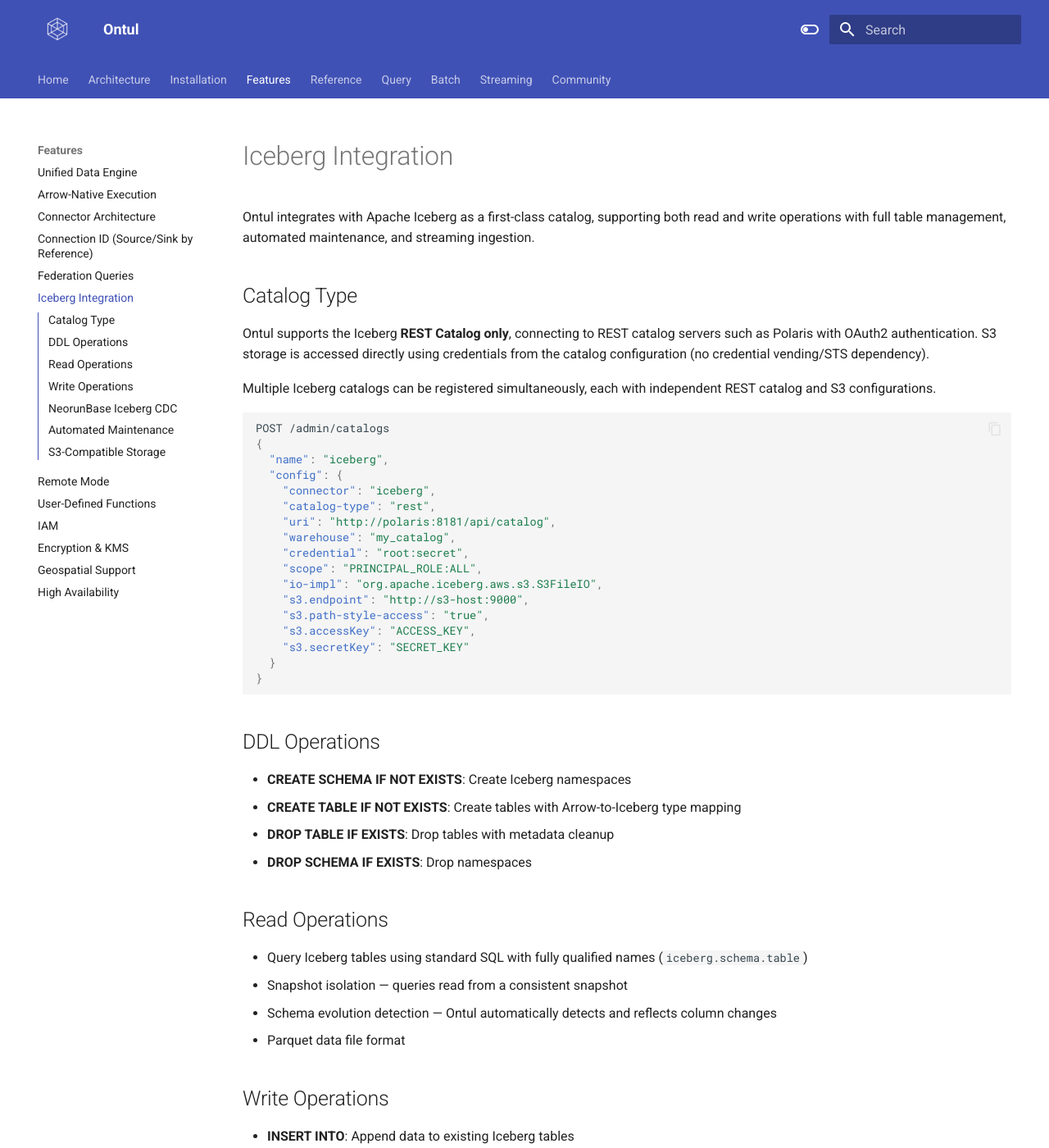
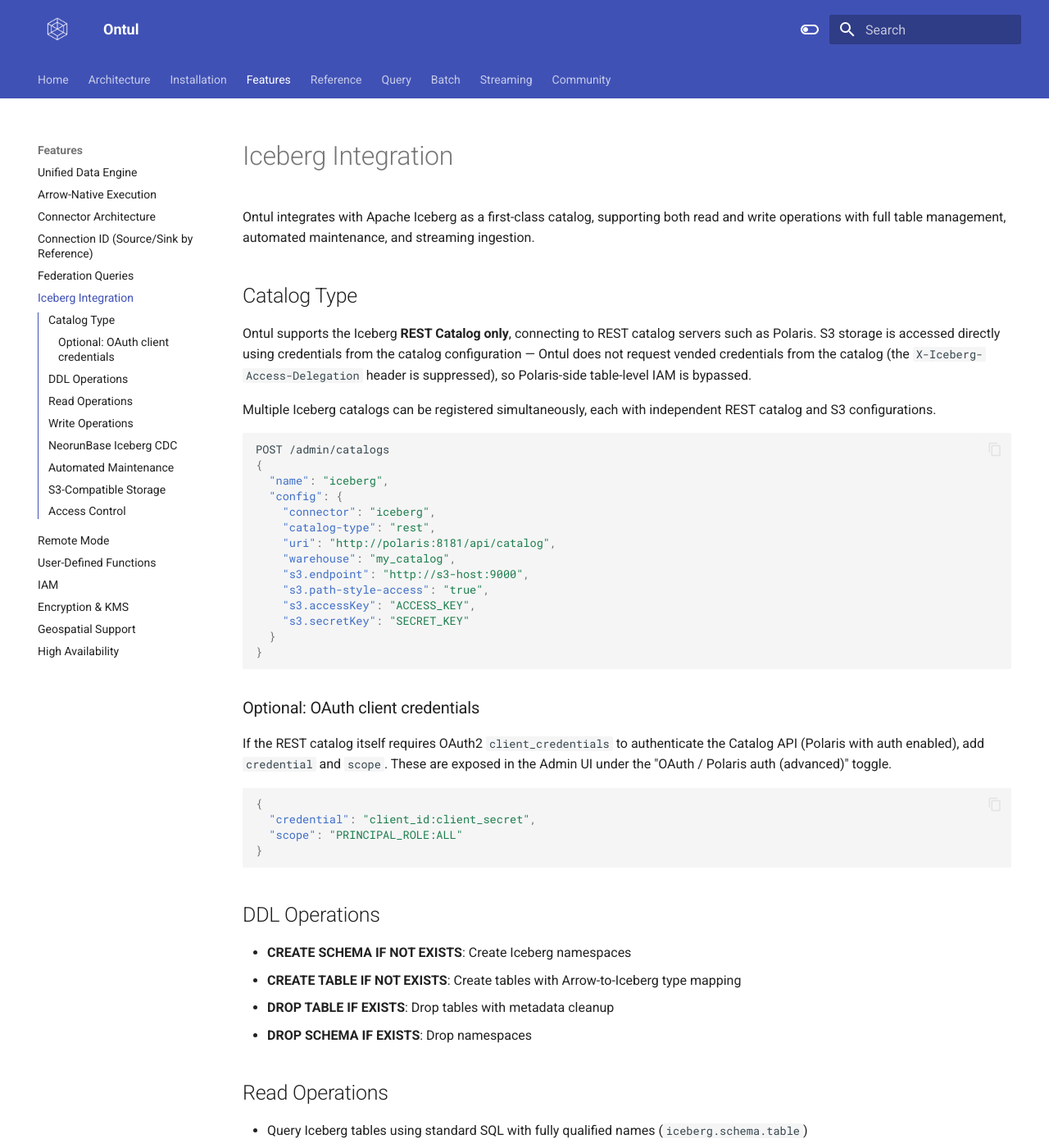
Before and after one commit to cloudcheflabs/ontul-docs, an MkDocs documentation site: the page built from docs/features/iceberg-integration.md, in a window 1280 px wide and 1400 px high. Shown: the whole window at 82% size. Built offline with MkDocs 1.6.1 and Material for MkDocs 9.7.7, drawn with Linux system fonts in a browser that asks for light colours; the version menu is left out; some of the changed text lies outside the part shown.

Commit message:
polaris sts removed.

````diff
--- a/docs/features/iceberg-integration.md
+++ b/docs/features/iceberg-integration.md
@@ -4,7 +4,7 @@
 
 ## Catalog Type
 
-Ontul supports the Iceberg **REST Catalog only**, connecting to REST catalog servers such as Polaris with OAuth2 authentication. S3 storage is accessed directly using credentials from the catalog configuration (no credential vending/STS dependency).
+Ontul supports the Iceberg **REST Catalog only**, connecting to REST catalog servers such as Polaris. S3 storage is accessed directly using credentials from the catalog configuration — Ontul does not request vended credentials from the catalog (the `X-Iceberg-Access-Delegation` header is suppressed), so Polaris-side table-level IAM is bypassed.
 
 Multiple Iceberg catalogs can be registered simultaneously, each with independent REST catalog and S3 configurations.
 
@@ -17,14 +17,22 @@
     "catalog-type": "rest",
     "uri": "http://polaris:8181/api/catalog",
     "warehouse": "my_catalog",
-    "credential": "root:secret",
-    "scope": "PRINCIPAL_ROLE:ALL",
-    "io-impl": "org.apache.iceberg.aws.s3.S3FileIO",
     "s3.endpoint": "http://s3-host:9000",
     "s3.path-style-access": "true",
     "s3.accessKey": "ACCESS_KEY",
     "s3.secretKey": "SECRET_KEY"
   }
+}
+```
+
+### Optional: OAuth client credentials
+
+If the REST catalog itself requires OAuth2 `client_credentials` to authenticate the Catalog API (Polaris with auth enabled), add `credential` and `scope`. These are exposed in the Admin UI under the "OAuth / Polaris auth (advanced)" toggle.
+
+```json
+{
+  "credential": "client_id:client_secret",
+  "scope": "PRINCIPAL_ROLE:ALL"
 }
 ```
 
@@ -73,3 +81,7 @@
 ## S3-Compatible Storage
 
 Iceberg data files are stored in S3-compatible object storage. Ontul supports ShannonStore, AWS S3, MinIO, and other S3-compatible services. S3 credentials are part of the catalog configuration — Polaris is used for metadata only (no credential vending).
+
+## Access Control
+
+Ontul IAM is the authoritative access-control layer for Iceberg data. Polaris-side table IAM is bypassed because Ontul IAM enforces a richer policy surface across multiple data sources, job submission, and source-read / sink-write actions — far beyond Polaris's catalog-level schema/table permissions. See [IAM](iam.md) for policy details.
````
Also changed, not shown: docs/features/connector-architecture.md (+2 -3 lines).
